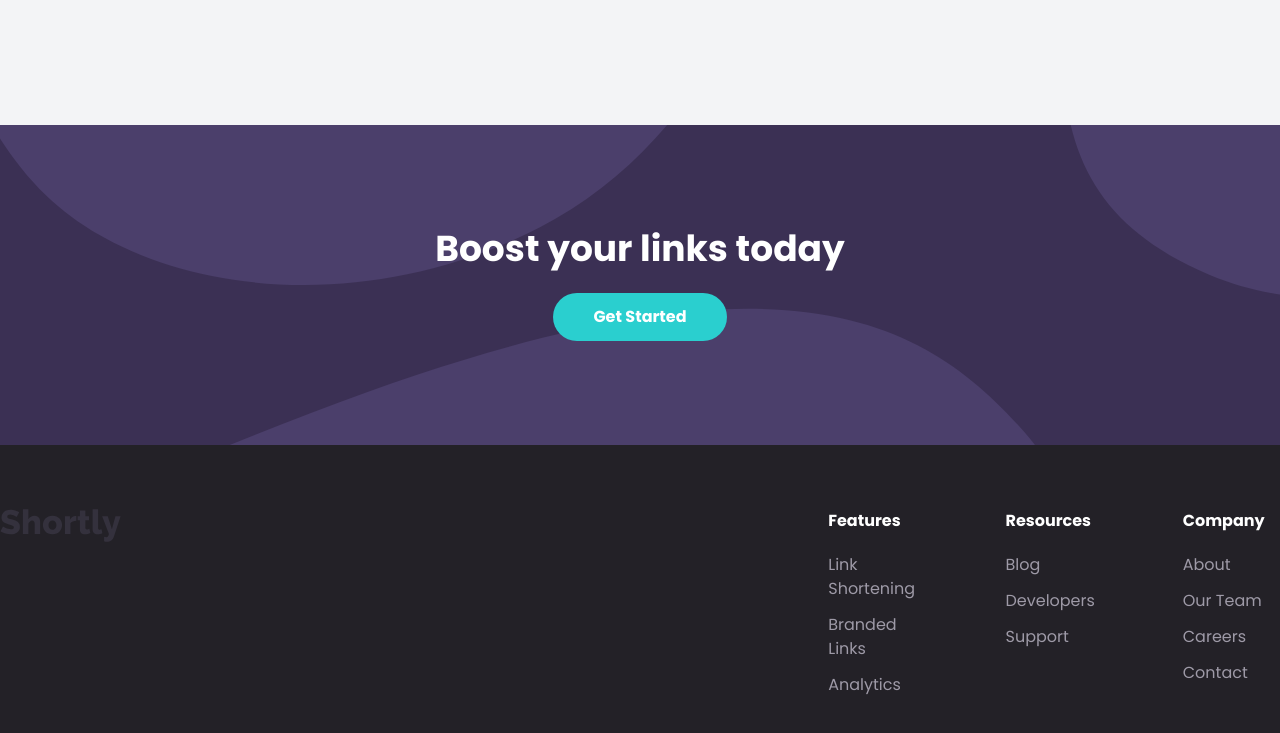
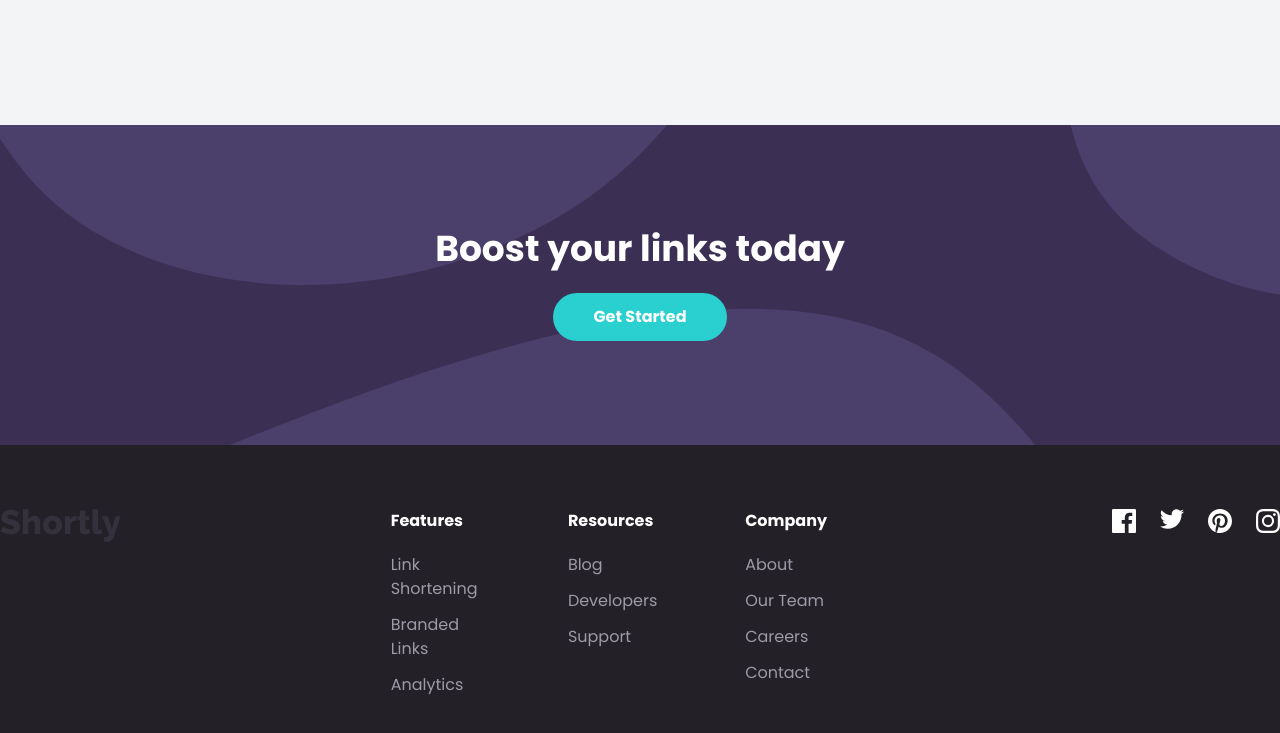
Before and after one commit to jensuki/Short.ly-Project, a website: page index.html in a window 1280 px wide. Shown: the part 1799-2532 px from the top of the page. Drawn offline with Linux system fonts and the light colour scheme.

Commit message:
social icons

```diff
--- a/index.html
+++ b/index.html
@@ -257,6 +257,22 @@
                     </div>
                 </div>
             </div>
+
+            <!-- social container -->
+            <div class="flex space-x-6">
+                <a href="#">
+                    <img src="images/icon-facebook.svg" alt="" class="ficon">
+                </a>
+                <a href="#">
+                    <img src="images/icon-twitter.svg" alt="" class="ficon">
+                </a>
+                <a href="#">
+                    <img src="images/icon-pinterest.svg" alt="" class="ficon">
+                </a>
+                <a href="#">
+                    <img src="images/icon-instagram.svg" alt="" class="ficon">
+                </a>
+            </div>
         </div>
     </footer>
 </body>
```
